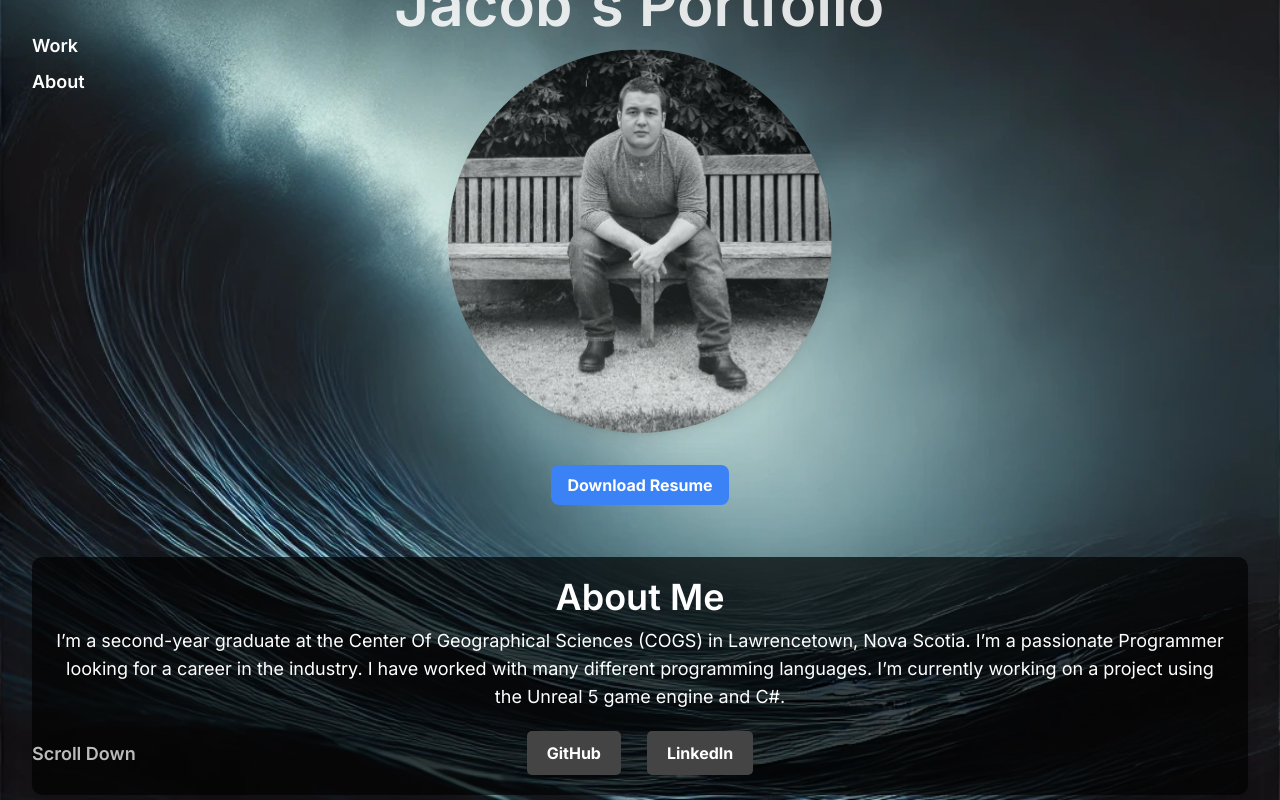
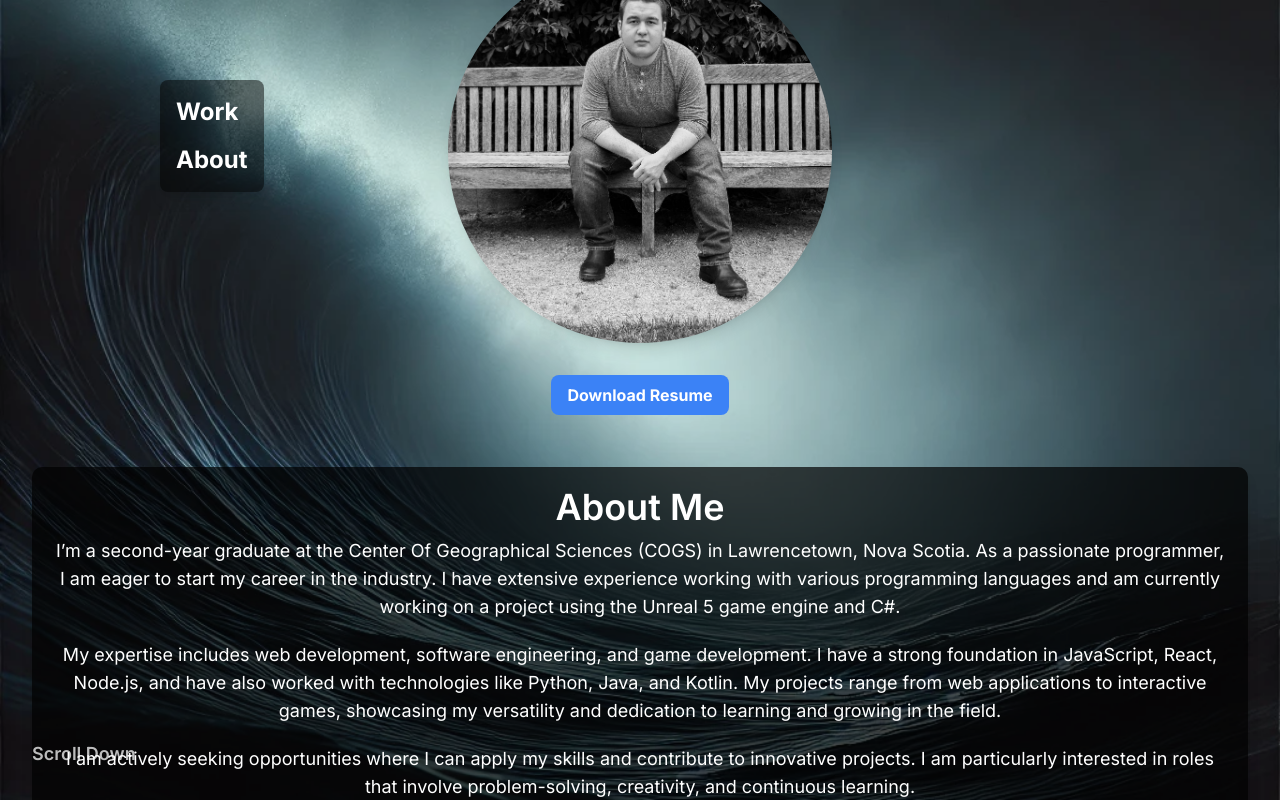
Before and after one commit to Jacob-Britt/jake-portfolio, a Next.js app: page / in a window 1280 px wide. Built offline with nearby package versions, Linux system fonts and the light colour scheme.

Commit message:
tailwind config changes

```diff
--- a/src/app/Header.tsx
+++ b/src/app/Header.tsx
@@ -13,16 +13,16 @@ const Header: React.FC = () => {
 
   return (
     <section className="header-section relative text-white" id="about">
-      <nav className="absolute left-8 top-8">
-        <ul className="space-y-2 text-left">
+      <nav className="absolute left-40 top-20 p-4 bg-opacity-50 bg-black rounded-lg shadow-lg">
+        <ul className="space-y-4 text-left">
           <li
-            className="text-lg font-semibold cursor-pointer hover:text-gray-400"
+            className="text-2xl font-bold cursor-pointer hover:text-gray-400"
             onClick={() => scrollToSection('projects')}
           >
             Work
           </li>
           <li
-            className="text-lg font-semibold cursor-pointer hover:text-gray-400"
+            className="text-2xl font-bold cursor-pointer hover:text-gray-400"
             onClick={() => scrollToSection('about')}
           >
             About
@@ -47,10 +47,22 @@ const Header: React.FC = () => {
       </div>
       <div className="about-section text-center p-8 bg-gradient-to-b from-gray-800 to-black rounded-lg shadow-lg mx-8 mb-8">
         <h2 className="text-4xl font-semibold mb-4">About Me</h2>
-        <p className="text-lg mb-4">I’m a second-year graduate at the Center Of Geographical Sciences (COGS) in Lawrencetown, Nova Scotia. I’m a passionate Programmer looking for a career in the industry. I have worked with many different programming languages. I’m currently working on a project using the Unreal 5 game engine and C#.</p>
+        <p className="text-lg mb-4">
+          I’m a second-year graduate at the Center Of Geographical Sciences (COGS) in Lawrencetown, Nova Scotia. As a passionate programmer, I am eager to start my career in the industry. I have extensive experience working with various programming languages and am currently working on a project using the Unreal 5 game engine and C#.
+        </p>
+        <p className="text-lg mb-4">
+          My expertise includes web development, software engineering, and game development. I have a strong foundation in JavaScript, React, Node.js, and have also worked with technologies like Python, Java, and Kotlin. My projects range from web applications to interactive games, showcasing my versatility and dedication to learning and growing in the field.
+        </p>
+        <p className="text-lg mb-4">
+          I am actively seeking opportunities where I can apply my skills and contribute to innovative projects. I am particularly interested in roles that involve problem-solving, creativity, and continuous learning.
+        </p>
         <div className="flex justify-center space-x-4">
-          <a href="https://github.com" target="_blank" rel="noopener noreferrer" className="bg-gray-700 hover:bg-gray-500 text-white font-bold py-2 px-4 rounded-lg inline-block">GitHub</a>
-          <a href="https://www.linkedin.com/in/jacob-britton-885965254/" target="_blank" rel="noopener noreferrer" className="bg-gray-700 hover:bg-gray-500 text-white font-bold py-2 px-4 rounded-lg inline-block">LinkedIn</a>
+          <a href="https://github.com/jacob-britton" target="_blank" rel="noopener noreferrer" className="bg-gray-700 hover:bg-gray-500 text-white font-bold py-2 px-4 rounded-lg inline-block">
+            GitHub
+          </a>
+          <a href="https://www.linkedin.com/in/jacob-britton-885965254/" target="_blank" rel="noopener noreferrer" className="bg-gray-700 hover:bg-gray-500 text-white font-bold py-2 px-4 rounded-lg inline-block">
+            LinkedIn
+          </a>
         </div>
       </div>
     </section>
--- a/src/app/ProjectsSection.tsx
+++ b/src/app/ProjectsSection.tsx
@@ -17,7 +17,7 @@ const projects = [
     imageSrc: '/WellSenseAIPoster.png',
     description: `Our capstone project leverages AI to transform the oil and gas sector by enabling proactive maintenance and reducing operational costs. We collect and analyze sensor data to predict potential issues, optimizing performance using public datasets and developing an intuitive user interface for real-time monitoring.`,
     skills: 'Python, AWS, React, Next.js, Machine Learning',
-    learnings: 'I honed our skills in data science, machine learning, cloud computing, and front-end development, working with a modern technology stack to create a scalable and user-friendly platform for oil well maintenance.'
+    learnings: 'I honed my skills in data science, machine learning, cloud computing, and front-end development, working with a modern technology stack to create a scalable and user-friendly platform for oil well maintenance.'
   },
   {
     title: 'Droid-Sync',
--- a/tailwind.config.ts
+++ b/tailwind.config.ts
@@ -1,35 +1,18 @@
-import type { Config } from "tailwindcss";
+import type { Config } from 'tailwindcss';
 
 const config: Config = {
   content: [
-    "./src/pages/**/*.{js,ts,jsx,tsx,mdx}",
-    "./src/components/**/*.{js,ts,jsx,tsx,mdx}",
-    "./src/app/**/*.{js,ts,jsx,tsx,mdx}",
+    './src/pages/**/*.{js,ts,jsx,tsx,mdx}',
+    './src/components/**/*.{js,ts,jsx,tsx,mdx}',
+    './src/app/**/*.{js,ts,jsx,tsx,mdx}',
   ],
   theme: {
     extend: {
       backgroundImage: {
-        "gradient-radial": "radial-gradient(var(--tw-gradient-stops))",
-        "gradient-conic": "conic-gradient(from 180deg at 50% 50%, var(--tw-gradient-stops))",
+        'gradient-radial': 'radial-gradient(var(--tw-gradient-stops))',
+        'gradient-conic': 'conic-gradient(from 180deg at 50% 50%, var(--tw-gradient-stops))',
       },
-      keyframes: {
-        fadeInDown: {
-          '0%': { opacity: 0, transform: 'translateY(-100%)' },
-          '100%': { opacity: 1, transform: 'translateY(0)' },
-        },
-        glitch: {
-          '0%': { transform: 'translate(0)', opacity: 1 },
-          '20%': { transform: 'translate(-2px, 2px)', opacity: 0.8 },
-          '40%': { transform: 'translate(2px, -2px)', opacity: 1 },
-          '60%': { transform: 'translate(-2px, 2px)', opacity: 0.8 },
-          '80%': { transform: 'translate(2px, -2px)', opacity: 1 },
-          '100%': { transform: 'translate(0)', opacity: 1 },
-        },
-      },
-      animation: {
-        fadeInDown: 'fadeInDown 1s ease-out',
-        glitch: 'glitch 1s infinite',
-      },
+
     },
   },
   plugins: [],
```
